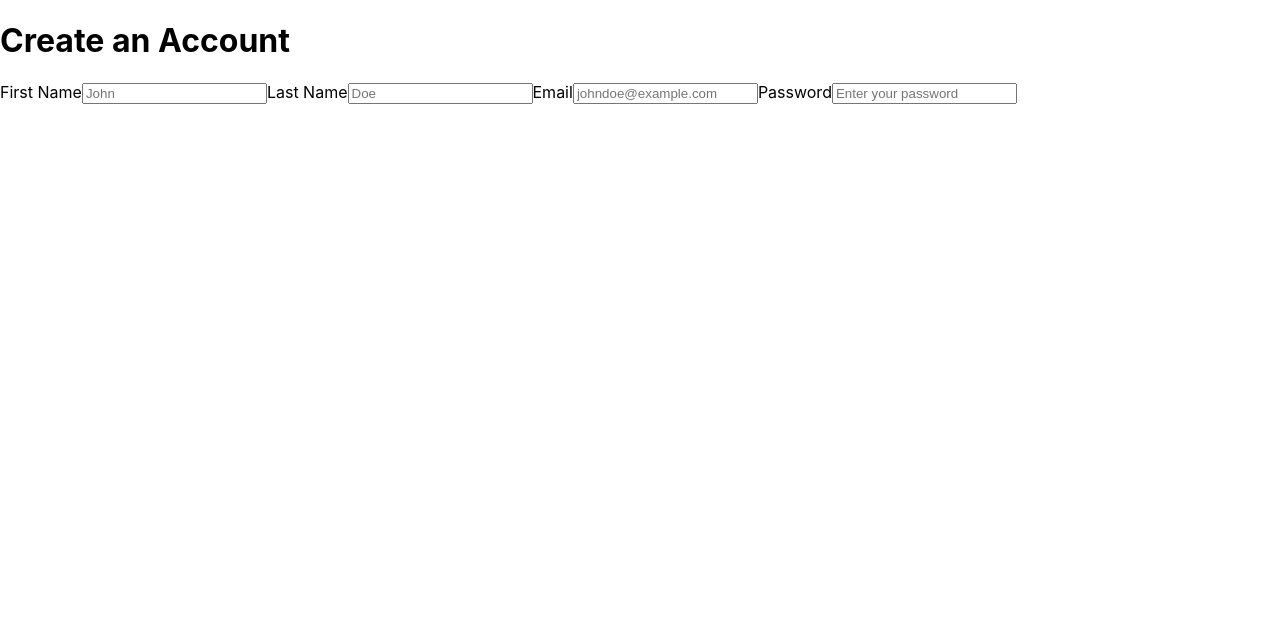
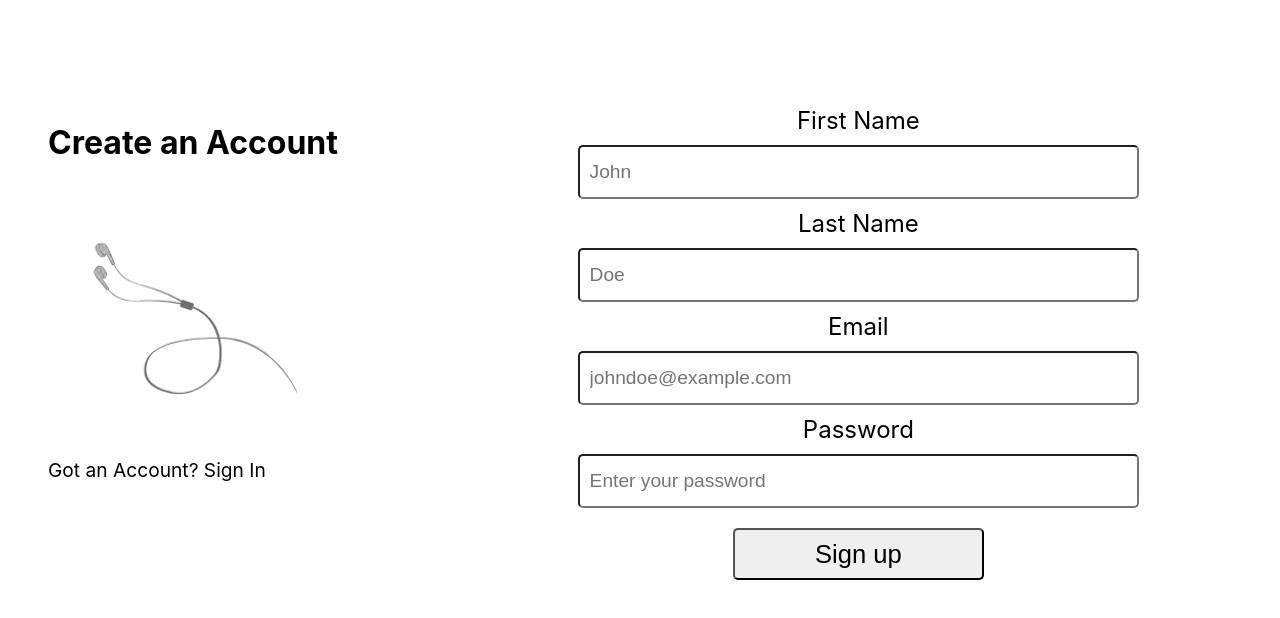
Before and after one commit to EU3-LambdaX-YoutubeMusic/Frontend, a React (Create React App) app: page /signup in a window 1280 px wide. Shown: the top 618 px of the page. Built offline with nearby package versions, Linux system fonts and the light colour scheme.

Commit message:
draft styling

```diff
--- a/src/Components/SignUp.jsx
+++ b/src/Components/SignUp.jsx
@@ -1,39 +1,60 @@
 import React from 'react';
 import { Form, Formik } from 'formik';
+import { StyledFormField, StyledInput, StyledLabel, StyledSignupContainer, StyledButton } from '../Styles/StyledForm';
 
+import SignupImage from '../Assets/earphone.png';
 
 export default function RegisterForm () {
     return (
-        <div>
+        <StyledSignupContainer>
+        <div className="left">
         <h1>Create an Account</h1>
+        <div className="img-cont">
+          <img src={SignupImage} alt="Earphones" />
+        </div>
+        <p>Got an Account? Sign In</p>
+        </div>
+        <div className="right">
         <Formik>
-            <Form>
-              <label>First Name</label>
-              <input
+            <StyledFormField>
+              <StyledLabel>First Name</StyledLabel>
+              <div data-testid="firstnameField" className="inputField">
+              <StyledInput
               name="First Name"
               type="text"
               placeholder="John"
               />
-              <label>Last Name</label>
-              <input
+              </div>
+              <StyledLabel>Last Name</StyledLabel>
+              <div data-testid="lastnameField" className="inputField">
+              <StyledInput
               name="Last Name"
               type="text"
               placeholder="Doe"
               />
-              <label>Email</label>
-              <input
+              </div>
+              <StyledLabel>Email</StyledLabel>
+              <div data-testid="emailField" className="inputField">
+              <StyledInput
               name="Email"
               type="email"
               placeholder="johndoe@example.com"
               />
-              <label>Password</label>
-              <input
+              </div>
+              <StyledLabel>Password</StyledLabel>
+              <div data-testid="passwordField" className="inputField">
+              <StyledInput
               name="password"
               type="password"
               placeholder="Enter your password"
               />
-            </Form>
+              </div>
+              <StyledButton type="submit">
+                Sign up
+            </StyledButton>
+            </StyledFormField>
         </Formik>
         </div>
+        </StyledSignupContainer>
     )
 }
--- a/src/Styles/StyledForm.js
+++ b/src/Styles/StyledForm.js
@@ -0,0 +1,71 @@
+import styled from "styled-components"
+import { Form } from "formik";
+
+export const StyledSignupContainer = styled.section`
+    max-width: 100%;
+    display: flex;
+    flex-direction: row;
+    margin-top: 5rem;
+    padding: 1rem;
+
+    .left {
+        display: flex;
+        flex-direction: column;
+        width: 45%;
+
+        h1 {
+            font-size: 2rem;
+            padding: 0 2rem 2rem 2rem;
+        }
+
+        img {
+            max-width: 100%;
+            height: 100%;
+        }
+
+        p {
+            font-size: 1.2rem;
+            padding: 2rem;
+        }
+    }
+
+    .right {
+        display: flex;
+        flex-direction: column;
+        width: 45%;
+    }
+`;
+
+export const StyledFormField = styled(Form)`
+    display: flex;
+    flex-direction: column;
+    align-items: center;
+    width: 100%;
+
+    .inputField {
+        display: flex;
+        flex-direction: column;
+        width:100%;
+    }
+
+`;
+
+export const StyledInput = styled.input`
+    font-size: 1.2rem;
+    padding: 10px;
+    height: 30px;
+    border-radius: 5px;
+`;
+
+export const StyledLabel = styled.label`
+    font-size: 1.5rem;
+    padding: 10px;
+`;
+
+export const StyledButton = styled.button`
+    margin: 20px;
+    border-radius: 5px;
+    font-size: 1.6rem;
+    padding: 0.6rem 5rem;
+
+`;
```
Also changed, not shown: src/Assets/earphone.png (added).
